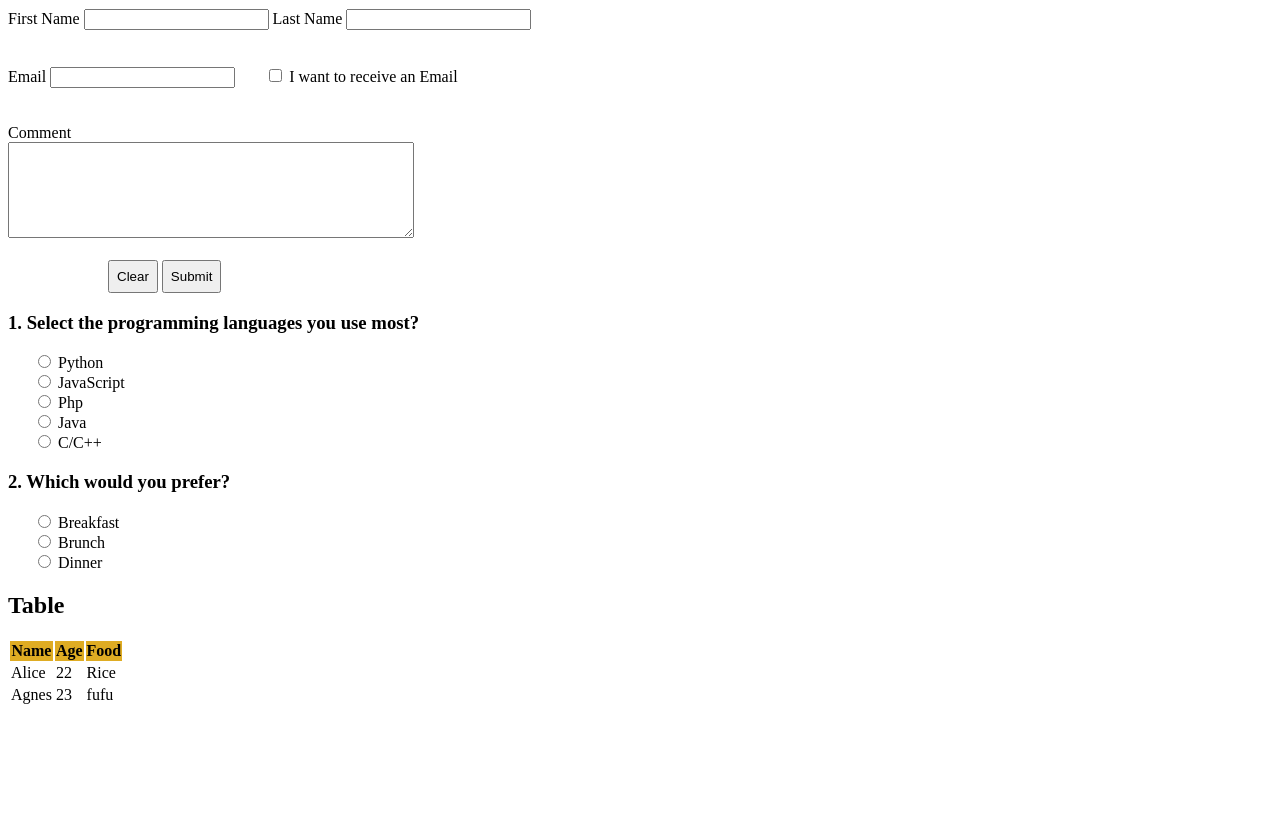
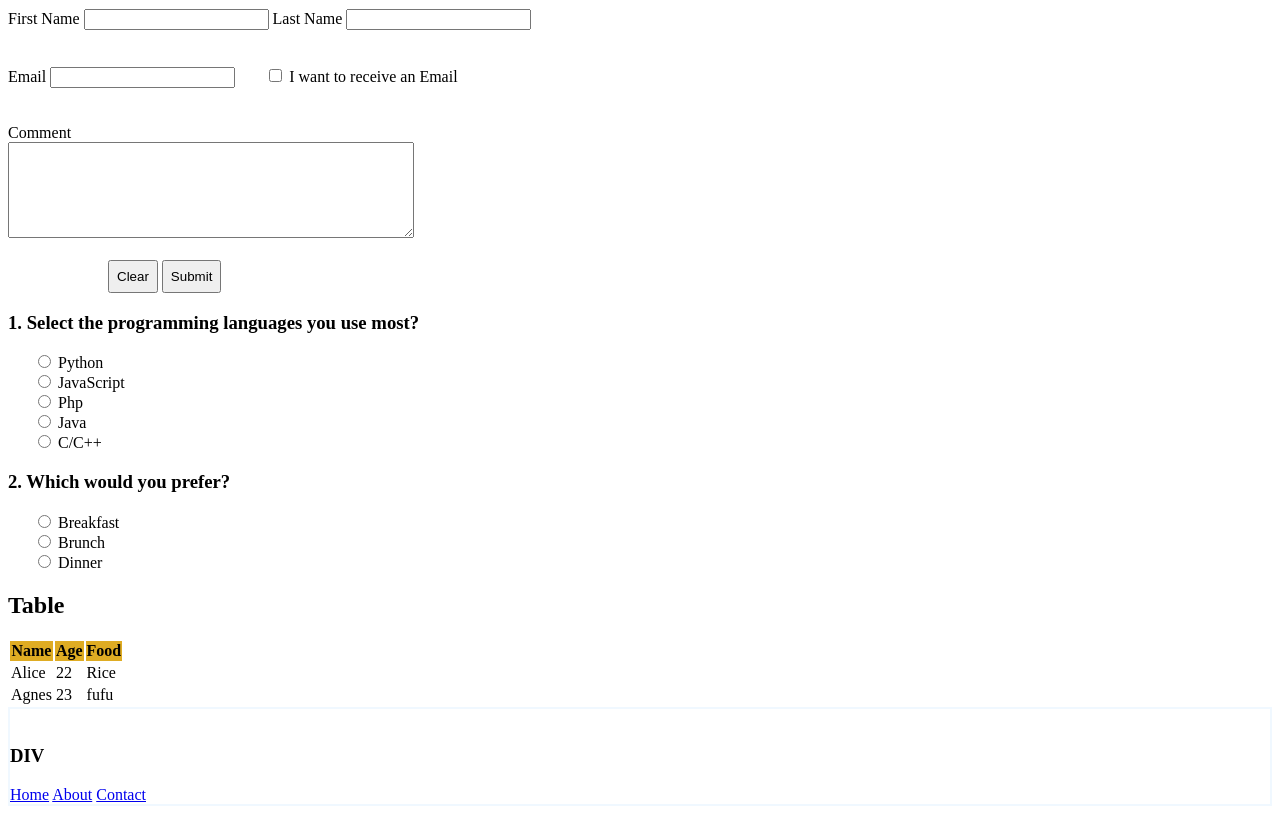
Before and after one commit to Lakyiere/Div-program, a plain HTML site: page index.html in a window 1280 px wide. Shown: the part 68-882 px from the top of the page. Before the commit the page ends 800 px from the top, so only its background shows below. Drawn offline with Linux system fonts and the light colour scheme.

Commit message:
edits the nav header

```diff
--- a/index.html
+++ b/index.html
@@ -5,6 +5,12 @@
     <meta http-equiv="X-UA-Compatible" content="IE=edge" />
     <meta name="viewport" content="width=device-width, initial-scale=1.0" />
     <title>Comment Form</title>
+    <style>
+      nav{
+        border: 2px solid aliceblue;
+        display: flex;
+      }
+    </style>
   </head>
 
   <body>
@@ -155,5 +161,17 @@
         </tr>
       </table>
     </div>
+    <nav>
+      <div class="navbar">
+        <div class="brand">
+        <img src="" alt=""><h3>DIV</h3>
+      </div>
+<div class="navicons">
+  <a href="#">Home</a>
+  <a href="#">About</a>
+  <a href="#">Contact</a>
+</div>
+      </div>
+    </nav>
   </body>
 </html>
```
